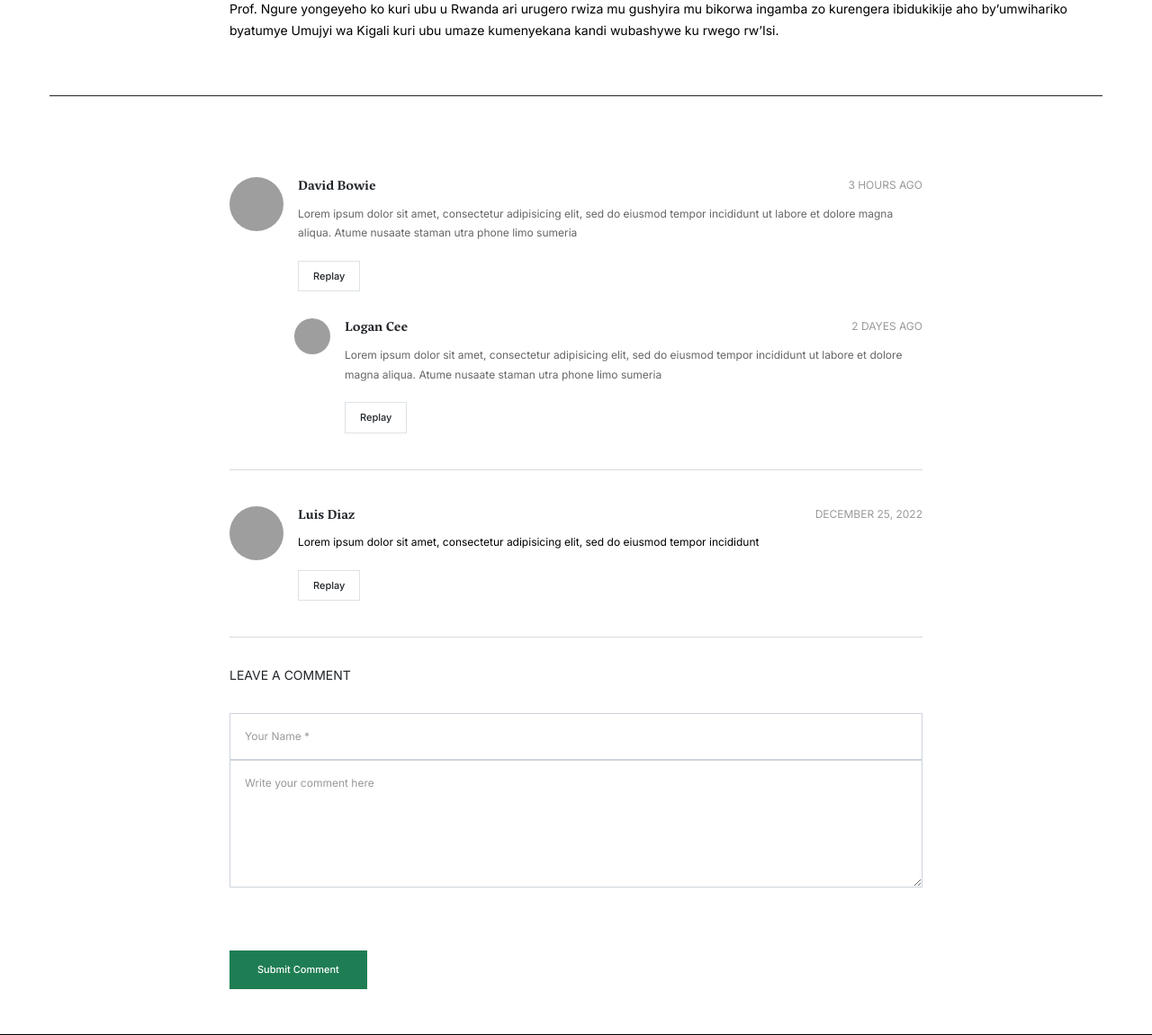
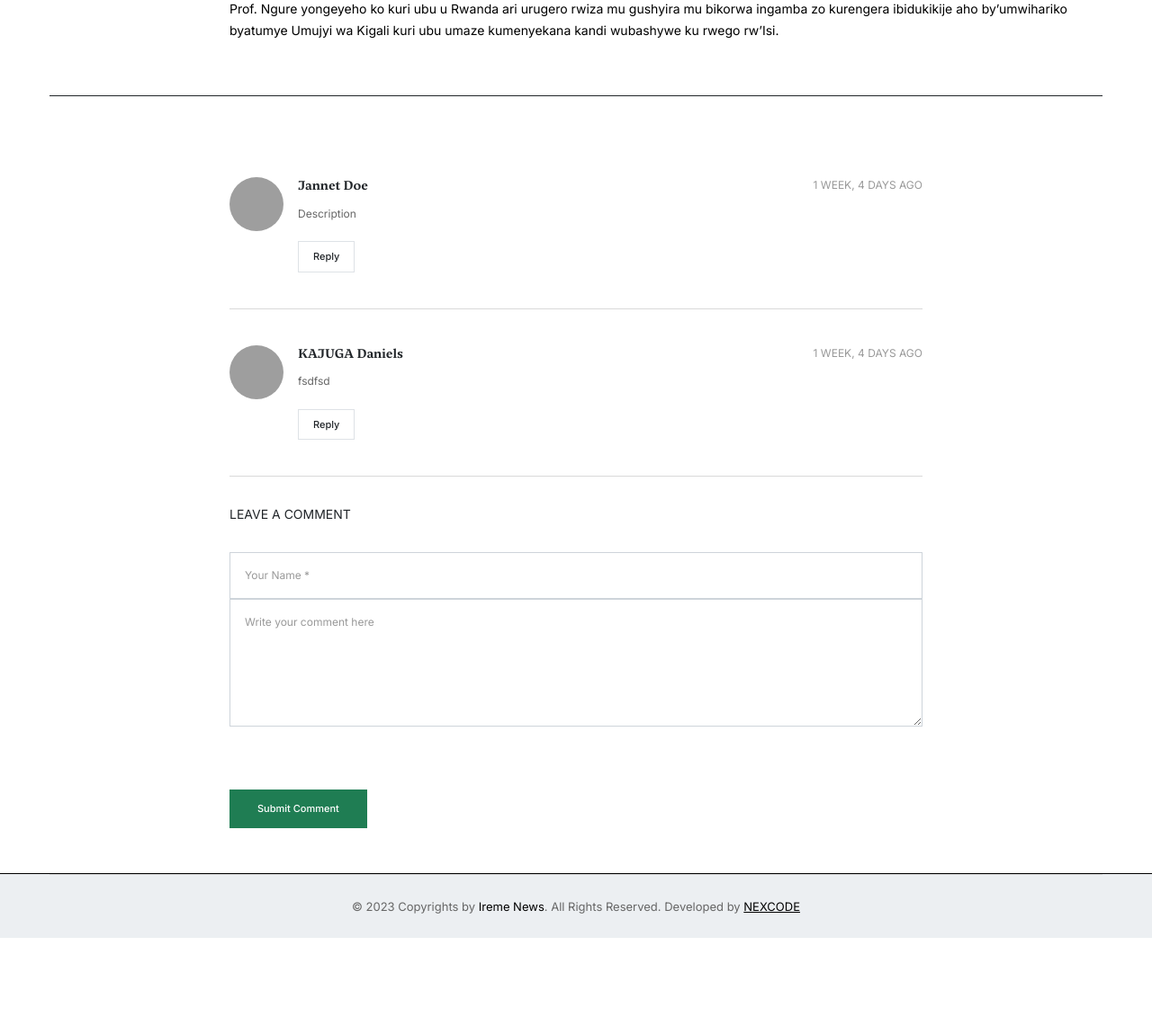
Before and after one commit to kajugadaniels/django-blog-app, a Django app: a page that uses templates/pages/article_detail.html in a window 1280 px wide. Shown: the part 2224-3375 px from the top of the page at 90% size. After the commit the page ends 3267 px from the top, so only its background shows below. Run offline with Django 5.2, Linux system fonts and the light colour scheme; data comes from the database, SQL or seed files in the repository; some libraries are stand-ins or nearby versions; grey boxes are pictures that could not be loaded.

Commit message:
Enhance article_detail template with AJAX comment submission and reply functionality

```diff
--- a/templates/pages/article_detail.html
+++ b/templates/pages/article_detail.html
@@ -5,6 +5,7 @@
 
 <section class="tc-main-post-style1 pb-60">
     <div class="container">
+        <!-- Article Title & Meta -->
         <div class="tc-main-post-title pt-40 pb-40">
             <div class="row">
                 <div class="col-lg-8">
@@ -72,76 +73,24 @@
     </div>
 </section>
 
+<!-- Comments Section -->
 <section class="tc-single-post-comments">
     <div class="container">
         <div class="comments-content pt-50 pb-50 border-1 border-top border-dark">
             <div class="row justify-content-center">
                 <div class="col-lg-8">
                     <div class="content">
-                        <div class="comments-cards">
-                            <div class="comment-replay-cont border-bottom border-1 brd-gray pb-40 pt-40">
-                                <div class="d-flex comment-cont">
-                                    <div class="icon-60 rounded-circle img-cover overflow-hidden me-3 flex-shrink-0">
-                                        <img src="https://upload.wikimedia.org/wikipedia/commons/d/d1/Image_not_available.png" alt="">
-                                    </div>
-                                    <div class="inf w-100">
-                                        <div class="title d-flex justify-content-between">
-                                            <h6 class="fw-bold fsz-14px">David Bowie</h6>
-                                            <span class="time fsz-12px text-uppercase color-999">
-                                                3 hours ago
-                                            </span>
-                                        </div>
-                                        <div class="text color-666 fsz-12px mt-10">
-                                            Lorem ipsum dolor sit amet, consectetur adipisicing elit, sed do eiusmod tempor incididunt ut labore et dolore magna aliqua. Atume nusaate staman utra phone limo sumeria
-                                        </div>
-                                        <a href="#" class="butn border border-1 mt-20 py-2 px-3">
-                                            <span class="fsz-11px"> replay </span>
-                                        </a>
-                                    </div>
-                                </div>
-                                <div class="d-flex comment-replay ps-5 mt-30 ms-4">
-                                    <div class="icon-40 rounded-circle img-cover overflow-hidden me-3 flex-shrink-0">
-                                        <img src="https://upload.wikimedia.org/wikipedia/commons/d/d1/Image_not_available.png" alt="">
-                                    </div>
-                                    <div class="inf w-100">
-                                        <div class="title d-flex justify-content-between">
-                                            <h6 class="fw-bold fsz-14px">Logan Cee</h6>
-                                            <span class="time fsz-12px text-uppercase color-999">
-                                                2 dayes ago
-                                            </span>
-                                        </div>
-                                        <div class="text color-666 fsz-12px mt-10">
-                                            Lorem ipsum dolor sit amet, consectetur adipisicing elit, sed do eiusmod tempor incididunt ut labore et dolore magna aliqua. Atume nusaate staman utra phone limo sumeria
-                                        </div>
-                                        <a href="#" class="butn border border-1 mt-20 py-2 px-3">
-                                            <span class="fsz-11px"> replay </span>
-                                        </a>
-                                    </div>
-                                </div>
-                            </div>
-                            <div class="comment-replay-cont pb-40 pt-40 border-bottom border-1 brd-gray">
-                                <div class="d-flex comment-cont">
-                                    <div class="icon-60 rounded-circle img-cover overflow-hidden me-3 flex-shrink-0">
-                                        <img src="https://upload.wikimedia.org/wikipedia/commons/d/d1/Image_not_available.png" alt="">
-                                    </div>
-                                    <div class="inf w-100">
-                                        <div class="title d-flex justify-content-between">
-                                            <h6 class="fw-bold fsz-14px">Luis Diaz</h6>
-                                            <span class="time fsz-12px text-uppercase color-999">
-                                                December 25, 2022
-                                            </span>
-                                        </div>
-                                        <div class="text color-000 fsz-12px mt-10">
-                                            Lorem ipsum dolor sit amet, consectetur adipisicing elit, sed do eiusmod tempor incididunt
-                                        </div>
-                                        <a href="#" class="butn border border-1 mt-20 py-2 px-3">
-                                            <span class="fsz-11px"> replay </span>
-                                        </a>
-                                    </div>
-                                </div>
-                            </div>
+                        <!-- Comments list container -->
+                        <div class="comments-cards" id="commentsContainer">
+                            <!-- Existing comments rendered here -->
+                            {% for comment in article.comment_set.all %}
+                                {% include 'pages/comment_item.html' with comment=comment %}
+                            {% empty %}
+                                <p>No comments yet.</p>
+                            {% endfor %}
                         </div>
-                        <form class="comment-form d-block pt-30">
+                        <!-- Comment Form -->
+                        <form id="commentForm" data-article-id="{{ article.id }}" class="comment-form d-block pt-30">
                             <p class="text-uppercase mb-30">Leave A Comment</p>
                             <div class="row">
                                 <div class="col-lg-12">
@@ -151,16 +100,17 @@
                                 </div>
                                 <div class="col-lg-12">
                                     <div class="form-group mb-30">
-                                        <textarea class="form-control rounded-0 fsz-12px p-3" name="comment" rows="6" placeholder="Write your comment here"></textarea>
+                                        <textarea class="form-control rounded-0 fsz-12px p-3" name="content" rows="6" placeholder="Write your comment here"></textarea>
                                     </div>
                                 </div>
+                                <!-- Hidden input for parent comment id -->
+                                <input type="hidden" id="parentId" name="parent" value="">
                                 <div class="col-12">
                                     <button type="submit" class="btn bg-main text-white rounded-0 mt-40">
-                                        <span class="fsz-11px">Submit Comment </span>
+                                        <span class="fsz-11px">Submit Comment</span>
                                     </button>
                                 </div>
                             </div>
-
                         </form>
                     </div>
                 </div>
@@ -169,4 +119,92 @@
     </div>
 </section>
 
+<!-- AJAX and Reply Functionality Script -->
+<script>
+    // Utility function to get CSRF token from cookies
+    function getCSRFToken() {
+        let cookieValue = null;
+        if (document.cookie && document.cookie !== '') {
+            const cookies = document.cookie.split(';');
+            for (let i = 0; i < cookies.length; i++) {
+                const cookie = cookies[i].trim();
+                if (cookie.startsWith('csrftoken=')) {
+                    cookieValue = cookie.substring('csrftoken='.length);
+                    break;
+                }
+            }
+        }
+        return cookieValue;
+    }
+
+    // Function to submit comment via AJAX
+    function submitCommentAjax(event) {
+        event.preventDefault();
+        const form = document.getElementById('commentForm');
+        const formData = new FormData(form);
+        const articleId = form.getAttribute('data-article-id');
+        formData.append('articleId', articleId);
+
+        fetch("{% url 'base:ajaxSubmitComment' %}", {
+            method: 'POST',
+            headers: {
+                'X-CSRFToken': getCSRFToken(),
+                'X-Requested-With': 'XMLHttpRequest'
+            },
+            body: formData
+        })
+        .then(response => response.json())
+        .then(data => {
+            if(data.success) {
+                // Append the new comment HTML to the appropriate container.
+                const parentId = formData.get('parent');
+                if (parentId) {
+                    const parentComment = document.getElementById('comment-' + parentId);
+                    if (parentComment) {
+                        let replyContainer = parentComment.querySelector('.comment-replies');
+                        if (!replyContainer) {
+                            replyContainer = document.createElement('div');
+                            replyContainer.classList.add('comment-replies', 'ps-5', 'mt-30', 'ms-4');
+                            parentComment.appendChild(replyContainer);
+                        }
+                        replyContainer.innerHTML += data.commentHtml;
+                    }
+                } else {
+                    const commentsContainer = document.getElementById('commentsContainer');
+                    commentsContainer.innerHTML += data.commentHtml;
+                }
+                form.reset();
+                document.getElementById('parentId').value = '';
+            } else {
+                console.error('Error submitting comment:', data.errors);
+            }
+        })
+        .catch(error => {
+            console.error('Error:', error);
+        });
+    }
+
+    // Function to handle reply button click
+    function handleReplyClick(event) {
+        event.preventDefault();
+        const replyBtn = event.target.closest('.reply-btn');
+        const commentId = replyBtn.getAttribute('data-comment-id');
+        document.getElementById('parentId').value = commentId;
+        document.getElementById('commentForm').scrollIntoView({ behavior: 'smooth' });
+    }
+
+    // Add event listeners on DOMContentLoaded
+    document.addEventListener('DOMContentLoaded', function() {
+        const commentForm = document.getElementById('commentForm');
+        commentForm.addEventListener('submit', submitCommentAjax);
+
+        // Delegate click event for reply buttons
+        document.getElementById('commentsContainer').addEventListener('click', function(event) {
+            if (event.target.closest('.reply-btn')) {
+                handleReplyClick(event);
+            }
+        });
+    });
+</script>
+
 {% endblock %}
--- a/templates/pages/comment_item.html
+++ b/templates/pages/comment_item.html
@@ -1,3 +1,5 @@
+{% load humanize %}
+
 <div class="comment-replay-cont border-bottom border-1 brd-gray pb-40 pt-40" id="comment-{{ comment.id }}">
     <div class="d-flex comment-cont">
         <div class="icon-60 rounded-circle img-cover overflow-hidden me-3 flex-shrink-0">
```
